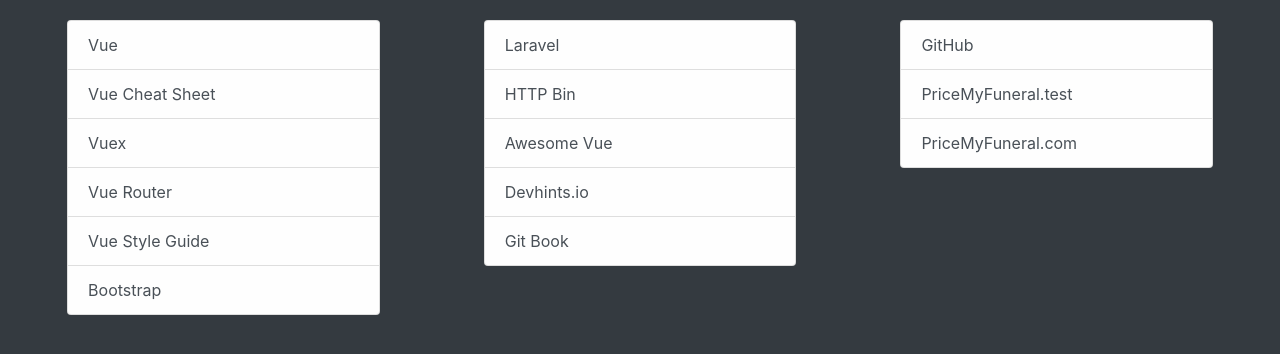
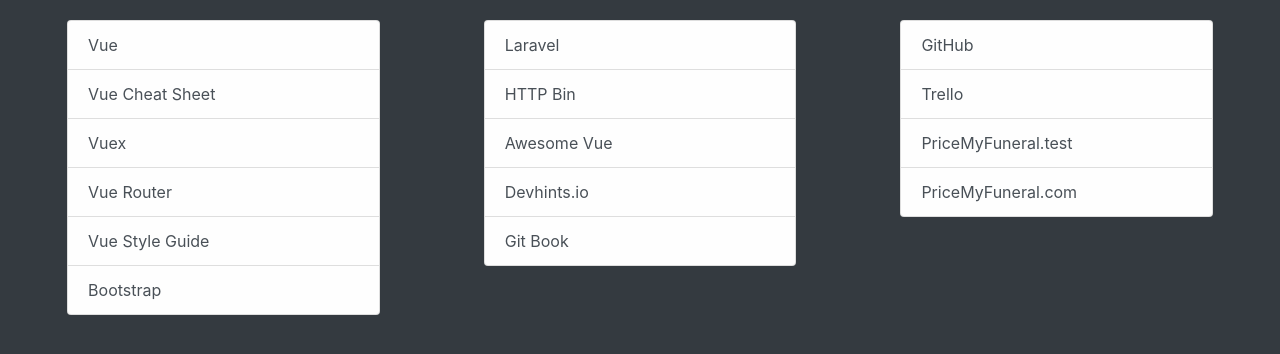
Before and after one commit to mattmurphydisrupt/start-page, a plain HTML site: page index.html in a window 1280 px wide. Drawn offline with nearby package versions, Linux system fonts and the light colour scheme.

Commit message:
add trello link

```diff
--- a/index.html
+++ b/index.html
@@ -50,6 +50,7 @@
     </div>
     <div class="list-group w-25">
       <a href="https://github.com/" class="list-group-item list-group-item-action" target="_blank">GitHub</a>
+      <a href="https://trello.com/" class="list-group-item list-group-item-action" target="_blank">Trello</a>
       <a href="https://pricemyfuneral.test/" class="list-group-item list-group-item-action" target="_blank">PriceMyFuneral.test</a>
       <a href="https://pricemyfuneral.com/" class="list-group-item list-group-item-action" target="_blank">PriceMyFuneral.com</a>
     </div>
```
